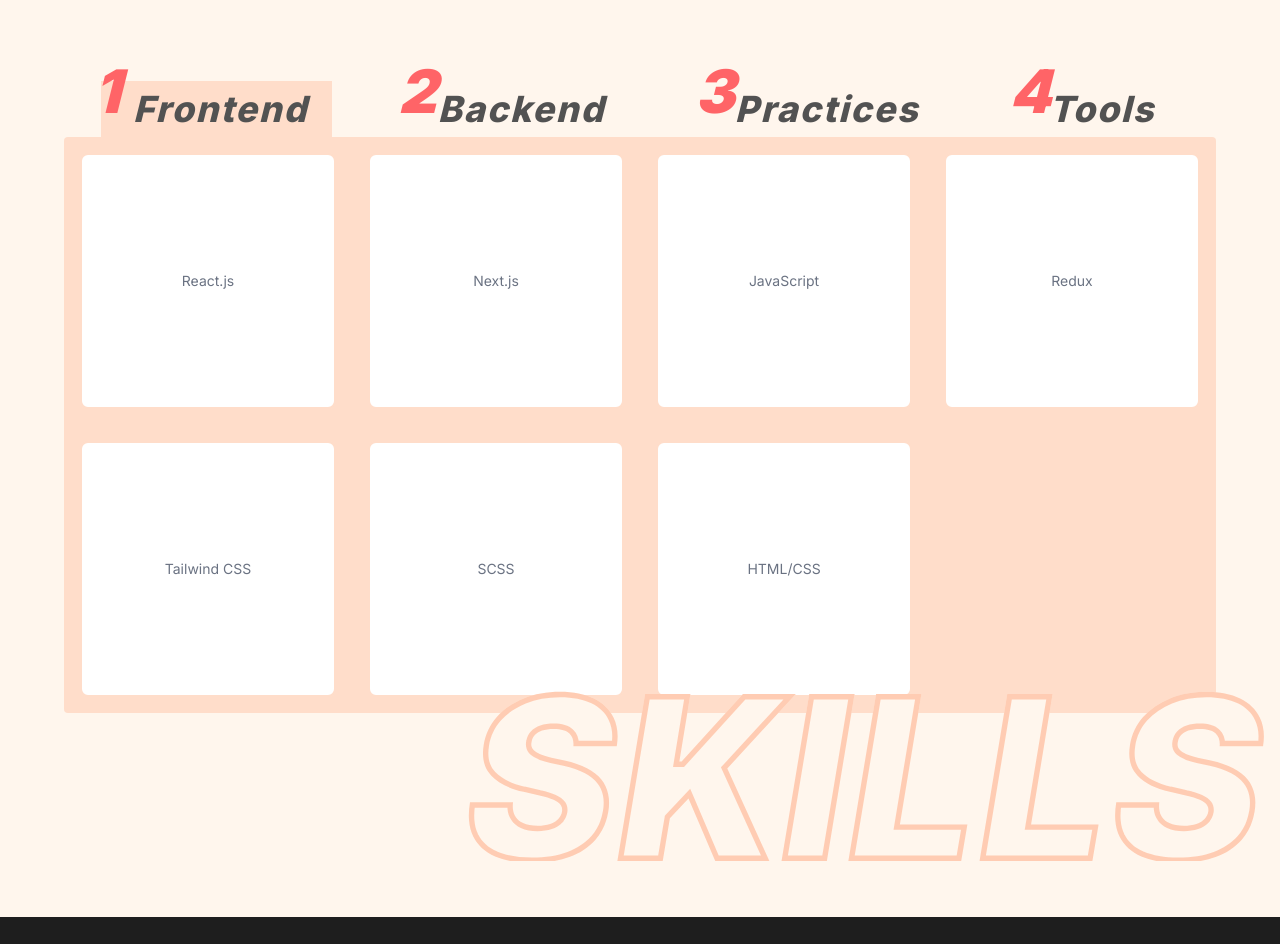
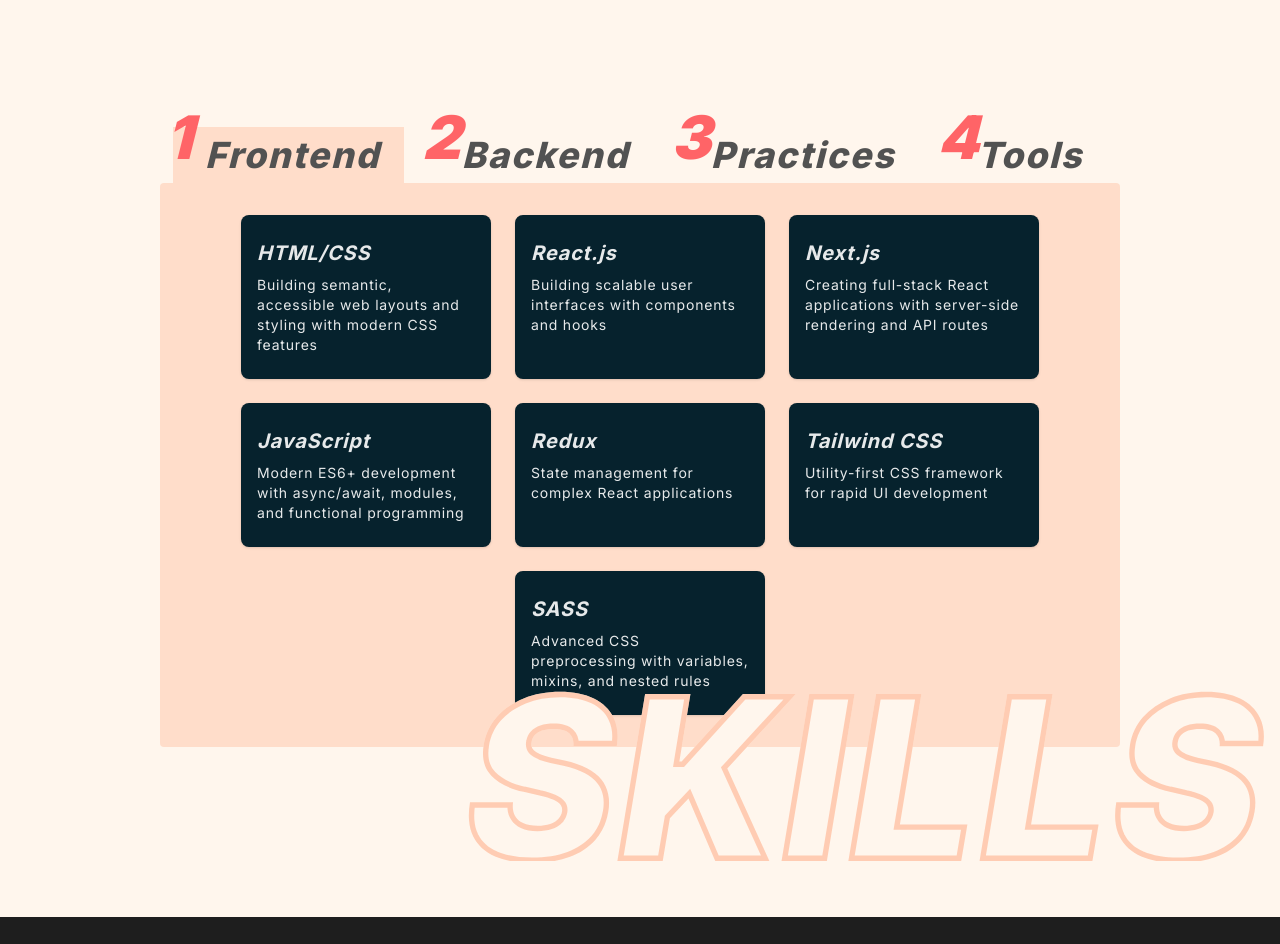
Before and after one commit to nicoleCamoro/franchette, a Next.js app: page / in a window 1280 px wide. Shown: the part 1720-2664 px from the top of the page. Built offline with nearby package versions, Linux system fonts and the light colour scheme.

Commit message:
feat: update skills description

```diff
--- a/src/app/data/skills.json
+++ b/src/app/data/skills.json
@@ -1,45 +1,167 @@
 {
     "skills": {
         "Frontend": [
-            "React.js",
-            "Next.js",
-            "JavaScript",
-            "Redux",
-            "Tailwind CSS",
-            "SCSS",
-            "HTML/CSS"
+            {
+                "name": "HTML/CSS",
+                "description": "Building semantic, accessible web layouts and styling with modern CSS features",
+                "logo": "devicon-html5-plain"
+            },
+            {
+                "name": "React.js",
+                "description": "Building scalable user interfaces with components and hooks",
+                "logo": "devicon-react-original"
+            },
+            {
+                "name": "Next.js",
+                "description": "Creating full-stack React applications with server-side rendering and API routes",
+                "logo": "devicon-nextjs-original"
+            },
+            {
+                "name": "JavaScript",
+                "description": "Modern ES6+ development with async/await, modules, and functional programming",
+                "logo": "devicon-javascript-plain"
+            },
+            {
+                "name": "Redux",
+                "description": "State management for complex React applications",
+                "logo": "devicon-redux-original"
+            },
+            {
+                "name": "Tailwind CSS",
+                "description": "Utility-first CSS framework for rapid UI development",
+                "logo": "devicon-tailwindcss-plain"
+            },
+            {
+                "name": "SASS",
+                "description": "Advanced CSS preprocessing with variables, mixins, and nested rules",
+                "logo": "devicon-sass-original"
+            }
         ],
         "Backend": [
-            "Node.js",
-            "Python (Flask, Webapp2)",
-            "GraphQL",
-            "REST APIs",
-            "PostgreSQL",
-            "MySQL",
-            "NoSQL (Datastore, Firebase)",
-            "Google Cloud Platform",
-            "Firebase",
-            "Supabase"
+            {
+                "name": "Node.js",
+                "description": "Server-side JavaScript runtime for building scalable network applications",
+                "logo": "devicon-nodejs-plain"
+            },
+            {
+                "name": "Python",
+                "description": "Web development with Flask and Webapp2 frameworks",
+                "logo": "devicon-python-plain"
+            },
+            {
+                "name": "Google Cloud Platform",
+                "description": "Cloud computing services for application deployment and scaling",
+                "logo": "devicon-googlecloud-plain"
+            },
+            {
+                "name": "GraphQL",
+                "description": "Query language for APIs with efficient data fetching",
+                "logo": "devicon-graphql-plain"
+            },
+            {
+                "name": "PostgreSQL",
+                "description": "Advanced relational database with JSON support and scalability",
+                "logo": "devicon-postgresql-plain"
+            },
+            {
+                "name": "MySQL",
+                "description": "Popular open-source relational database management",
+                "logo": "devicon-mysql-plain"
+            },
+            {
+                "name": "NoSQL",
+                "description": "Non-relational databases including Firebase and Google Datastore",
+                "logo": "devicon-mongodb-plain"
+            },
+            {
+                "name": "Supabase",
+                "description": "Open source Firebase alternative with PostgreSQL backend",
+                "logo": "simple-icons:supabase"
+            }
         ],
         "Practices": [
-            "System Design",
-            "Test Driven Development",
-            "Agile Development",
-            "Design Implementation",
-            "Debugging",
-            "Authentication & Authorization",
-            "Microservices Architecture"
+            {
+                "name": "System Design",
+                "description": "Architecting scalable and maintainable software systems",
+                "logo": "fa-solid fa-diagram-project"
+            },
+            {
+                "name": "Test Driven Development",
+                "description": "Writing tests before implementation for better code quality",
+                "logo": "fa-solid fa-vial"
+            },
+            {
+                "name": "Agile Development",
+                "description": "Iterative development with continuous feedback and adaptation",
+                "logo": "fa-solid fa-rotate"
+            },
+            {
+                "name": "Design Implementation",
+                "description": "Translating UI/UX designs into pixel-perfect code",
+                "logo": "fa-solid fa-palette"
+            },
+            {
+                "name": "Debugging",
+                "description": "Identifying and fixing software issues efficiently",
+                "logo": "fa-solid fa-bug"
+            },
+            {
+                "name": "Authentication & Authorization",
+                "description": "Implementing secure user authentication and access control",
+                "logo": "fa-solid fa-lock"
+            },
+            {
+                "name": "Microservices Architecture",
+                "description": "Building distributed systems with independent services",
+                "logo": "fa-solid fa-cubes"
+            }
         ],
         "Tools": [
-            "Docker",
-            "Git & GitHub",
-            "Netlify",
-            "SendGrid",
-            "Jest",
-            "Figma",
-            "Webflow",
-            "Shopify",
-            "NX"
+            {
+                "name": "Docker",
+                "description": "Containerization for consistent development and deployment",
+                "logo": "devicon-docker-plain"
+            },
+            {
+                "name": "Git & GitHub",
+                "description": "Version control and collaborative development",
+                "logo": "devicon-git-plain"
+            },
+            {
+                "name": "Vercel",
+                "description": "cloud platform primarily used for building, deploying, and scaling web applications",
+                "logo": "simple-icons:netlify"
+            },
+            {
+                "name": "SendGrid",
+                "description": "Email delivery service for transactional emails",
+                "logo": "simple-icons:sendgrid"
+            },
+            {
+                "name": "Jest",
+                "description": "JavaScript testing framework with snapshot testing",
+                "logo": "devicon-jest-plain"
+            },
+            {
+                "name": "Figma",
+                "description": "Collaborative interface design and prototyping",
+                "logo": "devicon-figma-plain"
+            },
+            {
+                "name": "Webflow",
+                "description": "Visual development platform for responsive websites",
+                "logo": "simple-icons:webflow"
+            },
+            {
+                "name": "Shopify",
+                "description": "E-commerce platform development and customization",
+                "logo": "devicon-shopify-plain"
+            },
+            {
+                "name": "NX",
+                "description": "Build system for monorepo development",
+                "logo": "simple-icons:nx"
+            }
         ]
     }
 }
--- a/src/app/layout.tsx
+++ b/src/app/layout.tsx
@@ -3,6 +3,7 @@
 import "./globals.css";
 
 import { SpeedInsights } from "@vercel/speed-insights/next";
+import Head from "next/head";
 
 const inter = Inter({
   variable: "--font-inter",
@@ -31,6 +32,13 @@
 }>) {
   return (
     <html lang="en">
+      <Head>
+        <link
+          rel="stylesheet"
+          href="https://cdn.jsdelivr.net/gh/devicons/devicon@latest/devicon.min.css"
+          type="text/css"
+        />
+      </Head>
       <body
         className={`${inter.variable} ${libreBaskerville.variable} antialiased`}
       >
--- a/src/components/Skills.tsx
+++ b/src/components/Skills.tsx
@@ -3,34 +3,42 @@
 import Image from "next/image";
 import SkillsHeader from "@/app/assets/images/skills-header.svg";
 import Tabs from "./atoms/Tabs";
-import skillsData from "@/app/data/skills.json";
+import skillsData from "@/app/data/skills.json"; // Fixed import path
 import { useState } from "react";
 
 type Category = "Frontend" | "Backend" | "Practices" | "Tools";
+type Skill = {
+  name: string;
+  description: string;
+  logo: string;
+};
 
 export default function Skills() {
   const [selectedTab, setSelectedTab] = useState(0);
   const categories: Category[] = ["Frontend", "Backend", "Practices", "Tools"];
-  const currentSkills = skillsData.skills[categories[selectedTab]];
+  const currentSkills = skillsData.skills[categories[selectedTab]] as Skill[];
 
   return (
     <section id="skills" className="min-h-screen bg-peach py-20 relative">
       <div className="w-full h-full">
-        {/* Skills Grid */}
         <div className="flex items-center justify-center min-h-screen mx-auto">
-          <div className="flex flex-col">
+          <div className="flex flex-col w-screen md:w-9/12">
             <Tabs selectedTab={selectedTab} onTabChange={setSelectedTab} />
-            <div className="grid grid-cols-1 gap-8 mb-20 md:grid-cols-2 lg:grid-cols-4 min-w-6xl bg-beige p-4 rounded-sm">
-              {currentSkills.map((skill: string) => (
-                <div
-                  key={skill}
-                  className="flex items-center justify-center transition-shadow bg-white border-2 rounded-lg aspect-square border-beige hover:shadow-lg scale-none hover:scale-120 transition-all duration-500"
-                >
-                  <div className="text-center text-gray-500 font-inter">
-                    <div className="text-sm">{skill}</div>
+            <div className=" bg-beige p-8 rounded-sm">
+              <div className="flex flex-wrap gap-6 justify-center">
+                {currentSkills.map((skill) => (
+                  <div
+                    key={skill.name}
+                    className="w-[250px] text-start text-white/90 font-inter tracking-wider py-6 px-4 bg-navy rounded-lg shadow-sm"
+                  >
+                    {/* <i className={`${skill.logo} text-2xl mb-3 block`}></i> */}
+                    <div className="text-xl font-bold italic mb-2">
+                      {skill.name}
+                    </div>
+                    <p className="text-sm ">{skill.description}</p>
                   </div>
-                </div>
-              ))}
+                ))}
+              </div>
             </div>
           </div>
         </div>
```
